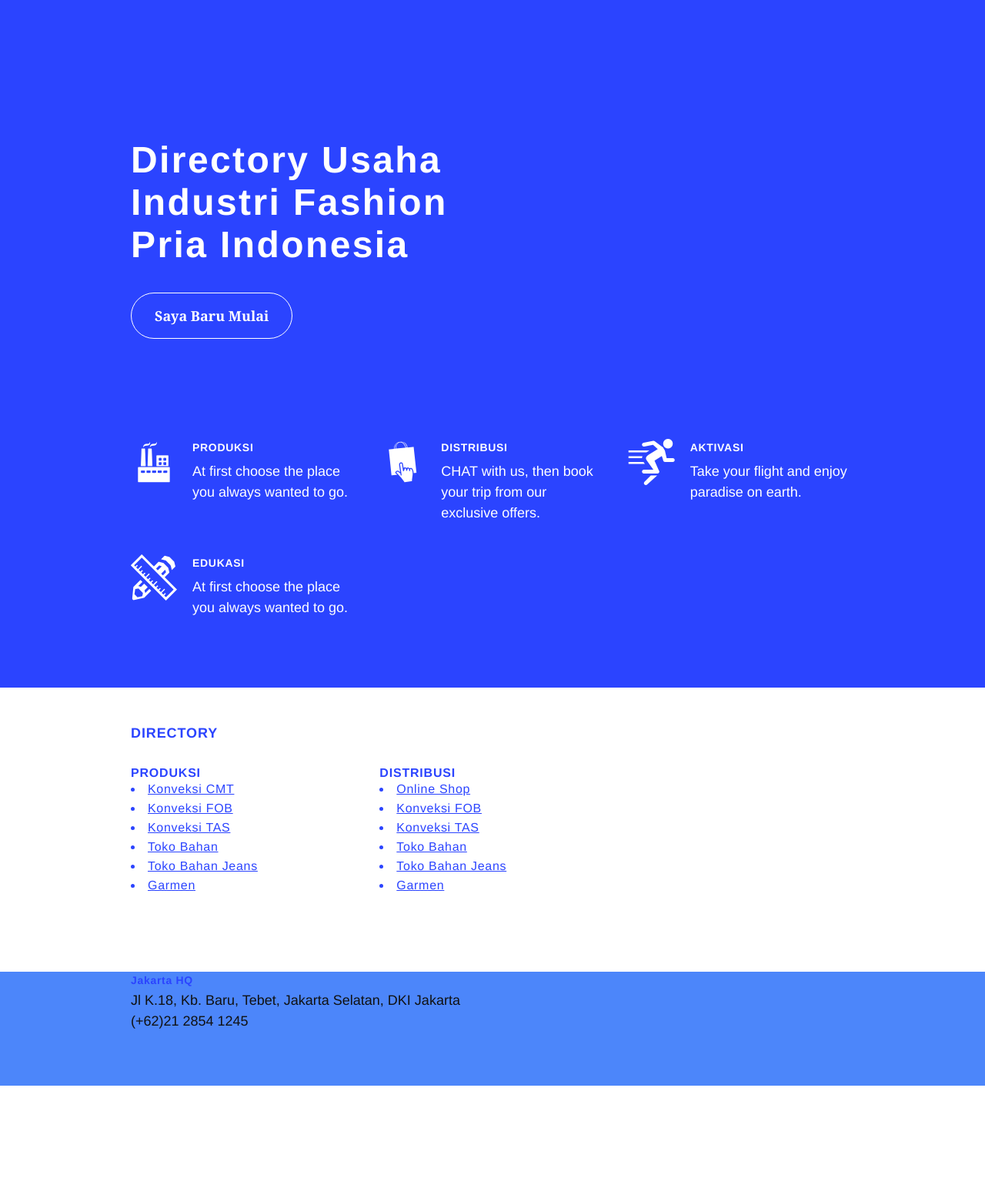
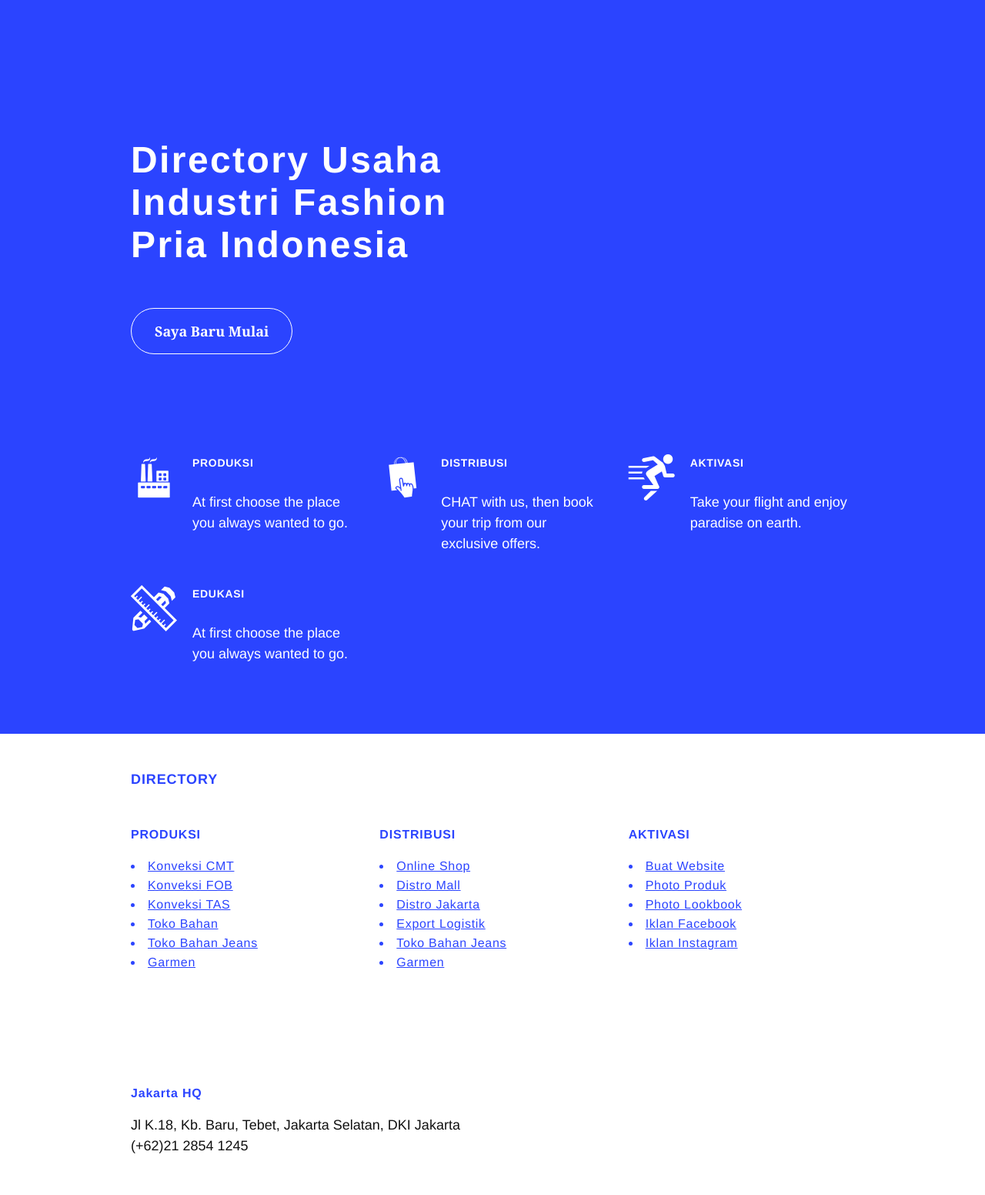
Before and after one commit to kemtol/fashion-pria, a Jekyll site: the page built from index.html, in a window 1280 px wide. Shown: the whole page at 77% size. Built offline with Jekyll 4.4.1, drawn with Linux system fonts in a browser that asks for light colours; before the commit the page ends 1410 px from its top, so only the background shows below that.

Commit message:
no message

```diff
--- a/_includes/directory.html
+++ b/_includes/directory.html
@@ -10,7 +10,7 @@
 					</div>
 				</div><!-- .section-head -->
 				<div class="row">
-					<div class="col-md-4">
+					<div class="col-xs-12 col-md-4">
 						<h5>PRODUKSI</h5>
 						<ul>
 							<li><a href="">Konveksi CMT</a></li>
@@ -21,15 +21,25 @@
 							<li><a href="">Garmen</a></li>
 						</ul>
 					</div>
-					<div class="col-md-4">
+					<div class="col-xs-12 col-md-4">
 						<h5>DISTRIBUSI</h5>
 						<ul>
 							<li><a href="">Online Shop</a></li>
-							<li><a href="">Konveksi FOB</a></li>
-							<li><a href="">Konveksi TAS</a></li>
-							<li><a href="">Toko Bahan</a></li>
+							<li><a href="">Distro Mall</a></li>
+							<li><a href="">Distro Jakarta</a></li>
+							<li><a href="">Export Logistik</a></li>
 							<li><a href="">Toko Bahan Jeans</a></li>
 							<li><a href="">Garmen</a></li>
+						</ul>
+					</div>
+					<div class="col-xs-12 col-md-4">
+						<h5>AKTIVASI</h5>
+						<ul>
+							<li><a href="">Buat Website</a></li>
+							<li><a href="">Photo Produk</a></li>
+							<li><a href="">Photo Lookbook</a></li>
+							<li><a href="">Iklan Facebook</a></li>
+							<li><a href="">Iklan Instagram</a></li>
 						</ul>
 					</div>
 				</div>
--- a/_includes/footer.html
+++ b/_includes/footer.html
@@ -3,7 +3,7 @@
 			<div class="container">
 				<div class="row">
 					<div class="col-xs-12">
-						<h6>Jakarta HQ</h6>
+						<h5>Jakarta HQ</h5>
 						<p>
 							Jl K.18, Kb. Baru, Tebet, Jakarta Selatan, DKI Jakarta<br>(+62)21 2854 1245
 						</p>
--- a/style.scss
+++ b/style.scss
@@ -213,6 +213,7 @@ img{
 }
 h1,h2,h3,h4,h5,h6{
 	color: #2b44ff;
+	margin-bottom:2rem;
 }
 p,ul,blockquote{
 	color:#111;
@@ -733,8 +734,8 @@ body{
 /*.footer-section*/
 
 .footer-section{
-	background:#4c86fa;
-	padding-bottom:70px;
+	padding-top:5rem;
+	padding-bottom:5rem;
 }
 
 
```
Also changed, not shown: 1 other file.
